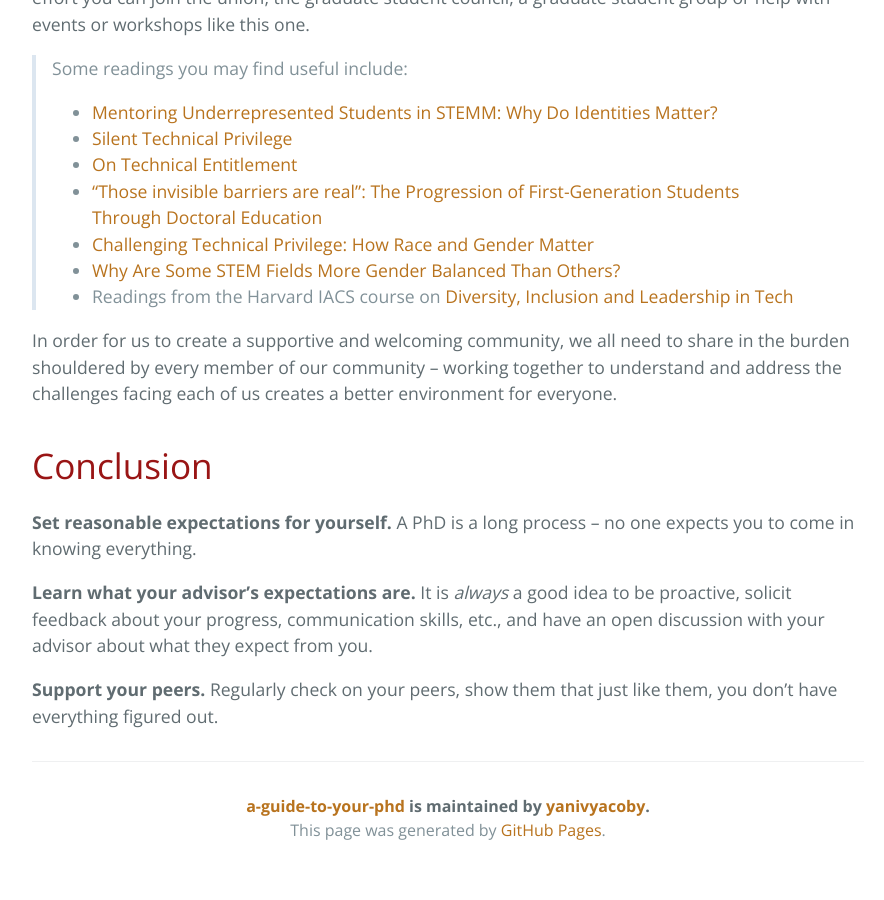
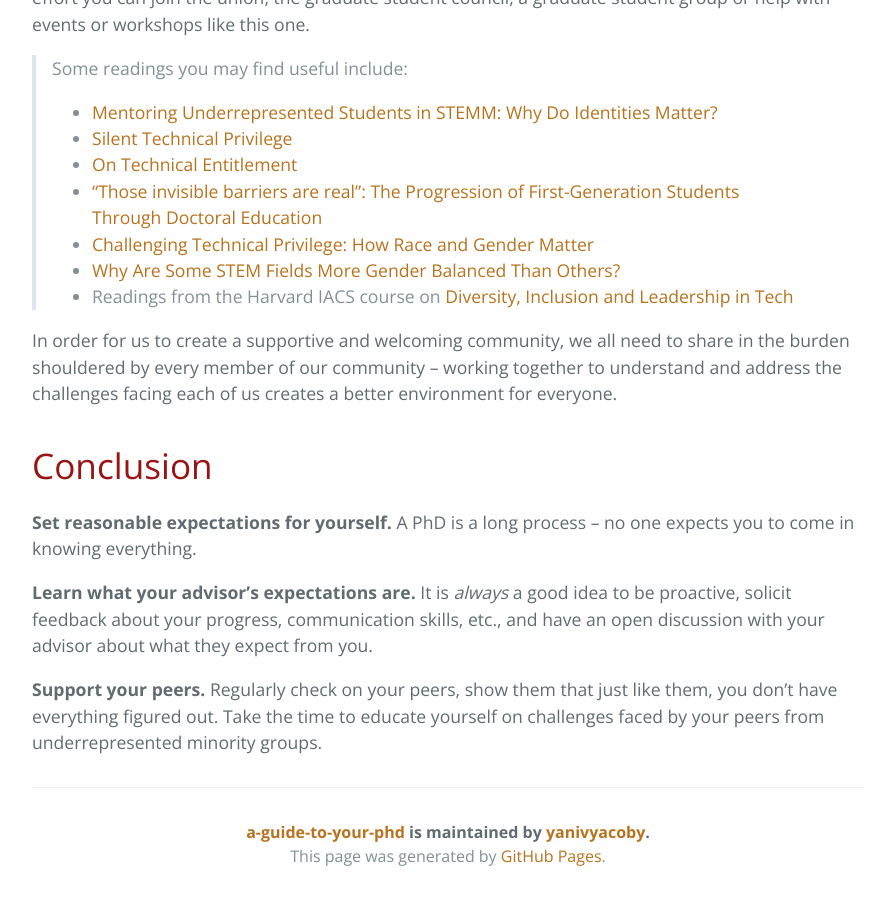
Before and after one commit to yanivyacoby/a-guide-to-your-phd, a Jekyll site: the page built from guide.md, in a window 1280 px wide and 900 px high, scrolled down 12909 px. Shown: the whole window, without its empty margins (192-1076 px from the left). Built offline with Jekyll 4.4.1, drawn with Linux system fonts in a browser that asks for light colours; before the commit the page ends 13783 px from its top, so only the background shows below that.

Commit message:
Update guide.md

```diff
--- a/guide.md
+++ b/guide.md
@@ -421,3 +421,4 @@ and have an open discussion with your advisor about what they expect from you.
 
 **Support your peers.**
 Regularly check on your peers, show them that just like them, you don't have everything figured out.
+Take the time to educate yourself on challenges faced by your peers from underrepresented minority groups.
```
